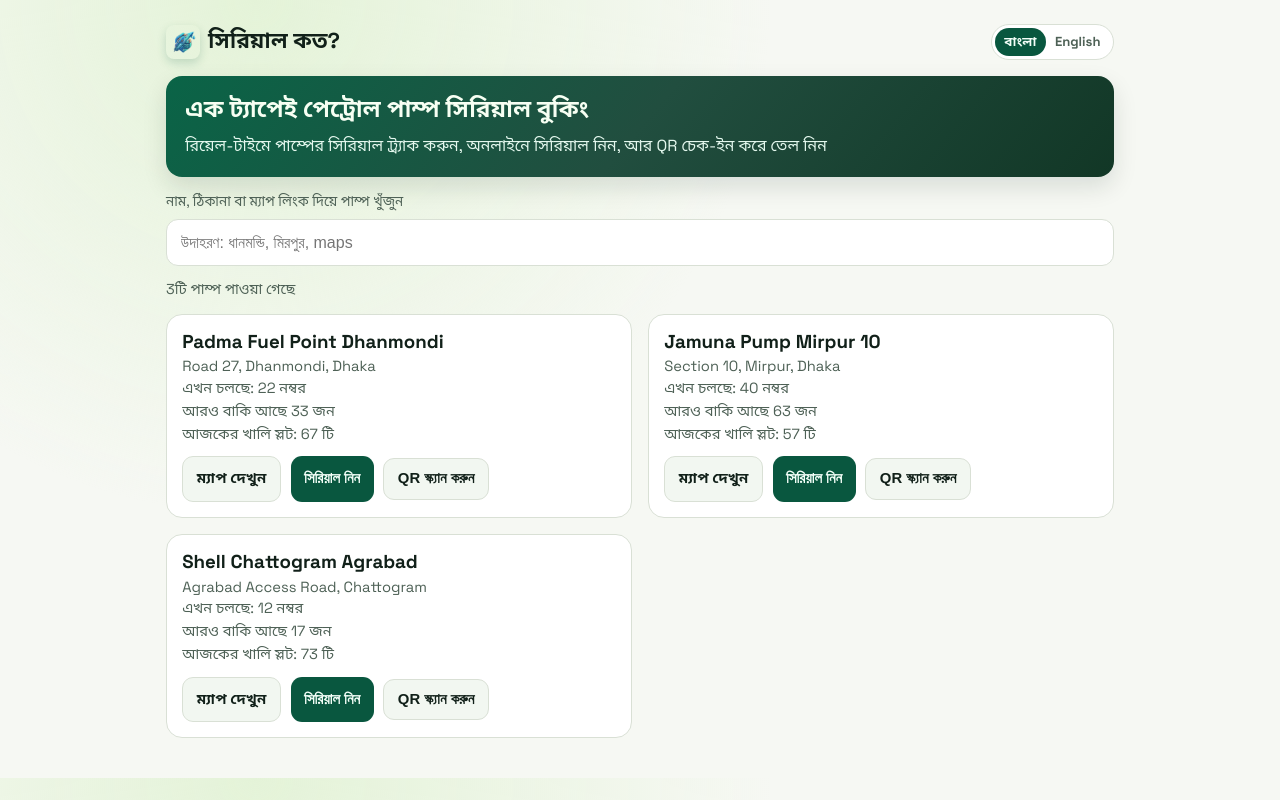
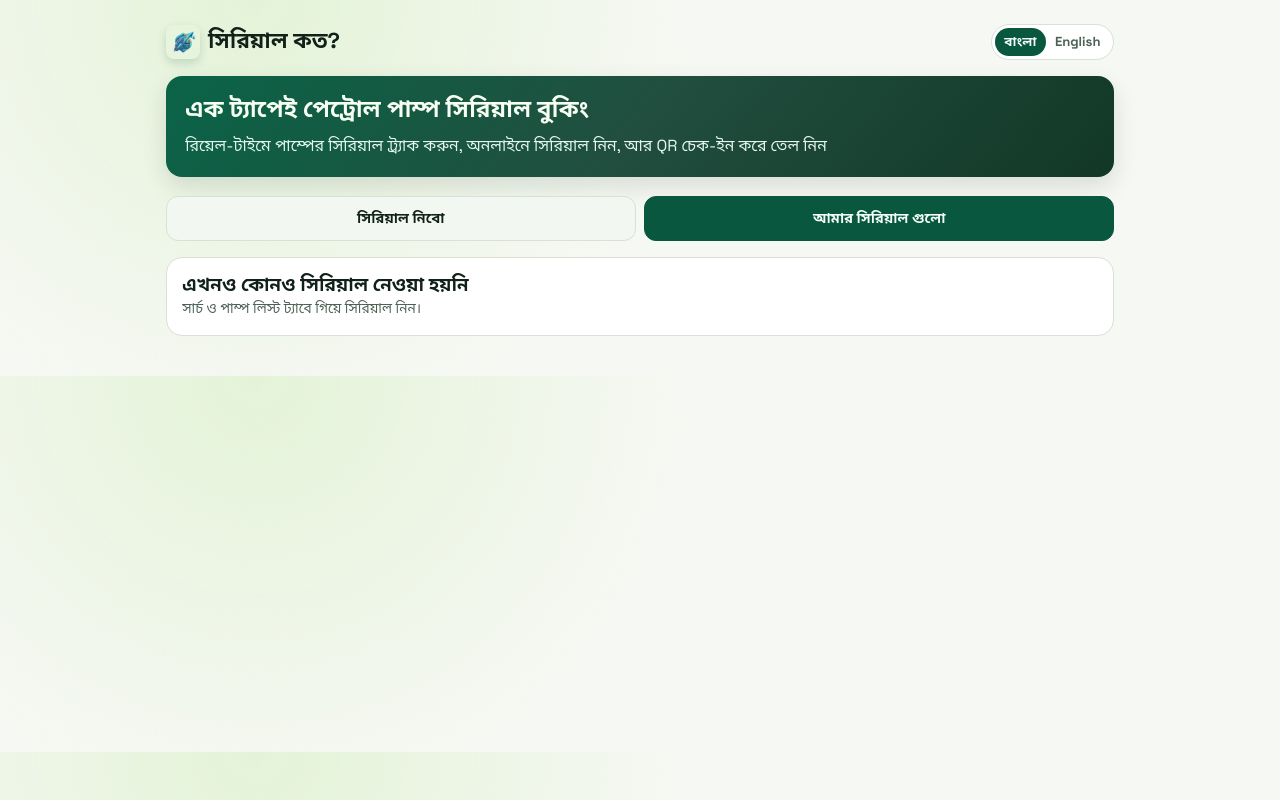
Before and after one commit to Nazm-nahid/queue-manager, a Vue app in the folder frontend/: page / in a window 1280 px wide. Built offline with nearby package versions, Linux system fonts and the light colour scheme.

Commit message:
add two tab take serial and my serials

```diff
--- a/frontend/src/i18n/translations.ts
+++ b/frontend/src/i18n/translations.ts
@@ -14,6 +14,11 @@
     'home.lead':
       'রিয়েল-টাইমে পাম্পের সিরিয়াল ট্র্যাক করুন, অনলাইনে সিরিয়াল নিন, আর QR চেক-ইন করে তেল নিন',
     'home.resultCount': '{count}টি পাম্প পাওয়া গেছে',
+    'home.tabs.title': 'হোম ট্যাব',
+    'home.tabs.queue': 'আমার সিরিয়াল গুলো',
+    'home.tabs.search': 'সিরিয়াল নিবো',
+    'home.emptyQueueTitle': 'এখনও কোনও সিরিয়াল নেওয়া হয়নি',
+    'home.emptyQueueLead': 'সার্চ ও পাম্প লিস্ট ট্যাবে গিয়ে সিরিয়াল নিন।',
 
     'search.label': 'নাম, ঠিকানা বা ম্যাপ লিংক দিয়ে পাম্প খুঁজুন',
     'search.placeholder': 'উদাহরণ: ধানমন্ডি, মিরপুর, maps',
@@ -99,6 +104,11 @@
     'home.lead':
       'Track fuel queue Bangladesh in real-time, grab your serial remotely, and arrive with QR check-in.',
     'home.resultCount': '{count} pumps found',
+    'home.tabs.title': 'Home tabs',
+    'home.tabs.queue': 'My Serials',
+    'home.tabs.search': 'Take Serial',
+    'home.emptyQueueTitle': 'No serial booked yet',
+    'home.emptyQueueLead': 'Go to the Search & Pump List tab to take a serial.',
 
     'search.label': 'Search pump by name, address, or maps link',
     'search.placeholder': 'Try: Dhanmondi, Mirpur, maps',
--- a/frontend/src/pages/HomePage.vue
+++ b/frontend/src/pages/HomePage.vue
@@ -19,6 +19,7 @@
 
 const query = ref('');
 const { t } = useI18n();
+const activeHomeTab = ref<'queue' | 'search'>('queue');
 
 const bookedSerials = ref<SerialBooking[]>([]);
 
@@ -65,9 +66,38 @@
     <p class="lead">{{ t('home.lead') }}</p>
   </section>
 
-  <QueueSnapshotCard v-if="bookedSerials.length > 0" :bookings="bookedSerials" />
+  <section class="home-tabs" role="tablist" :aria-label="t('home.tabs.title')">
+    <button
+      type="button"
+      class="home-tab"
+      :class="{ active: activeHomeTab === 'search' }"
+      role="tab"
+      :aria-selected="activeHomeTab === 'search'"
+      @click="activeHomeTab = 'search'"
+    >
+      {{ t('home.tabs.search') }}
+    </button>
+    <button
+      type="button"
+      class="home-tab"
+      :class="{ active: activeHomeTab === 'queue' }"
+      role="tab"
+      :aria-selected="activeHomeTab === 'queue'"
+      @click="activeHomeTab = 'queue'"
+    >
+      {{ t('home.tabs.queue') }}
+    </button>
+  </section>
 
-  <section class="stack">
+  <section v-if="activeHomeTab === 'queue'" class="stack">
+    <QueueSnapshotCard v-if="bookedSerials.length > 0" :bookings="bookedSerials" />
+    <article v-else class="panel">
+      <h2>{{ t('home.emptyQueueTitle') }}</h2>
+      <p class="hint-text">{{ t('home.emptyQueueLead') }}</p>
+    </article>
+  </section>
+
+  <section v-else class="stack">
     <PumpSearchBar v-model="query" />
 
     <p class="result-count">{{ t('home.resultCount', { count: filteredPumps.length }) }}</p>
--- a/frontend/src/styles.css
+++ b/frontend/src/styles.css
@@ -143,6 +143,31 @@
   display: flex;
   flex-direction: column;
   gap: 0.85rem;
+}
+
+.home-tabs {
+  display: flex;
+  gap: 0.55rem;
+  margin-top: 0.2rem;
+}
+
+.home-tab {
+  flex: 1;
+  border: 1px solid var(--stroke);
+  background: #f2f7f1;
+  color: var(--ink);
+  border-radius: 12px;
+  padding: 0.72rem 0.8rem;
+  font: inherit;
+  font-size: 0.88rem;
+  font-weight: 700;
+  cursor: pointer;
+}
+
+.home-tab.active {
+  background: var(--brand);
+  color: #f4fff9;
+  border-color: var(--brand);
 }
 
 .search-shell {
```
